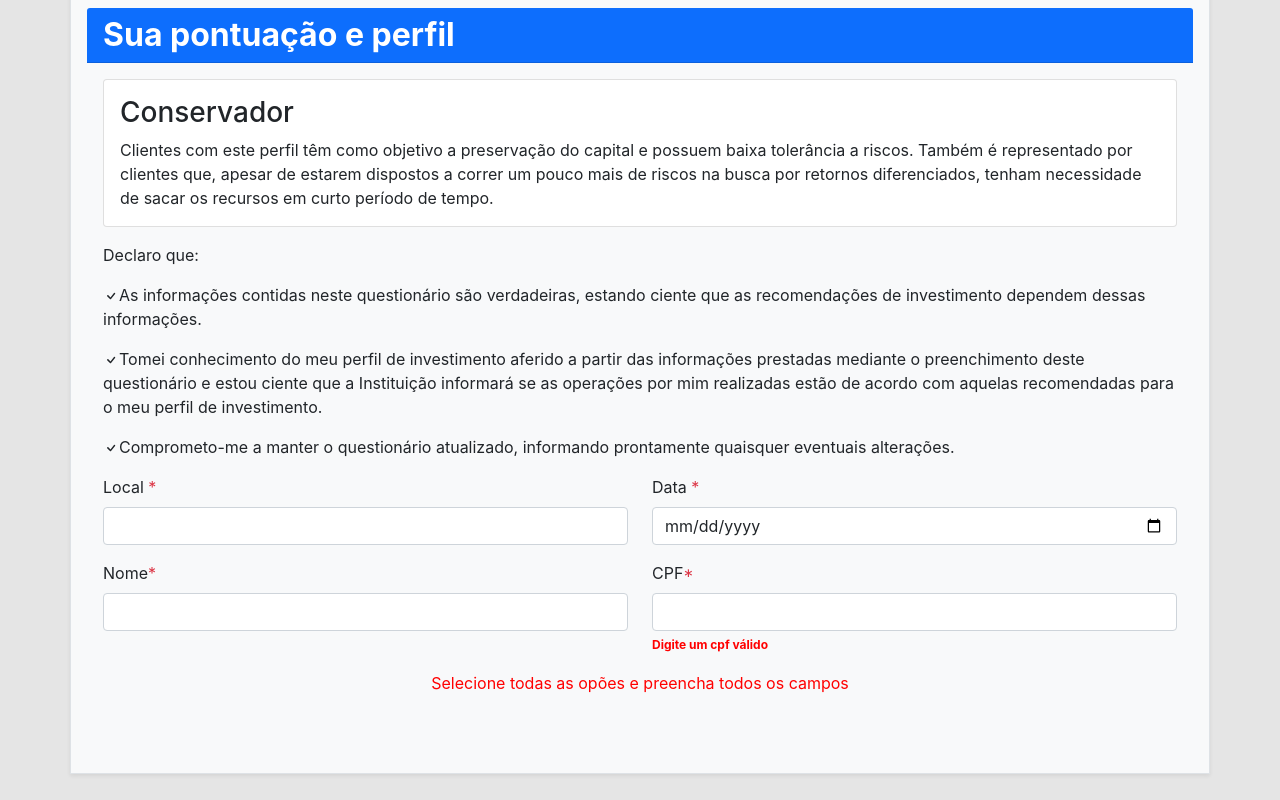
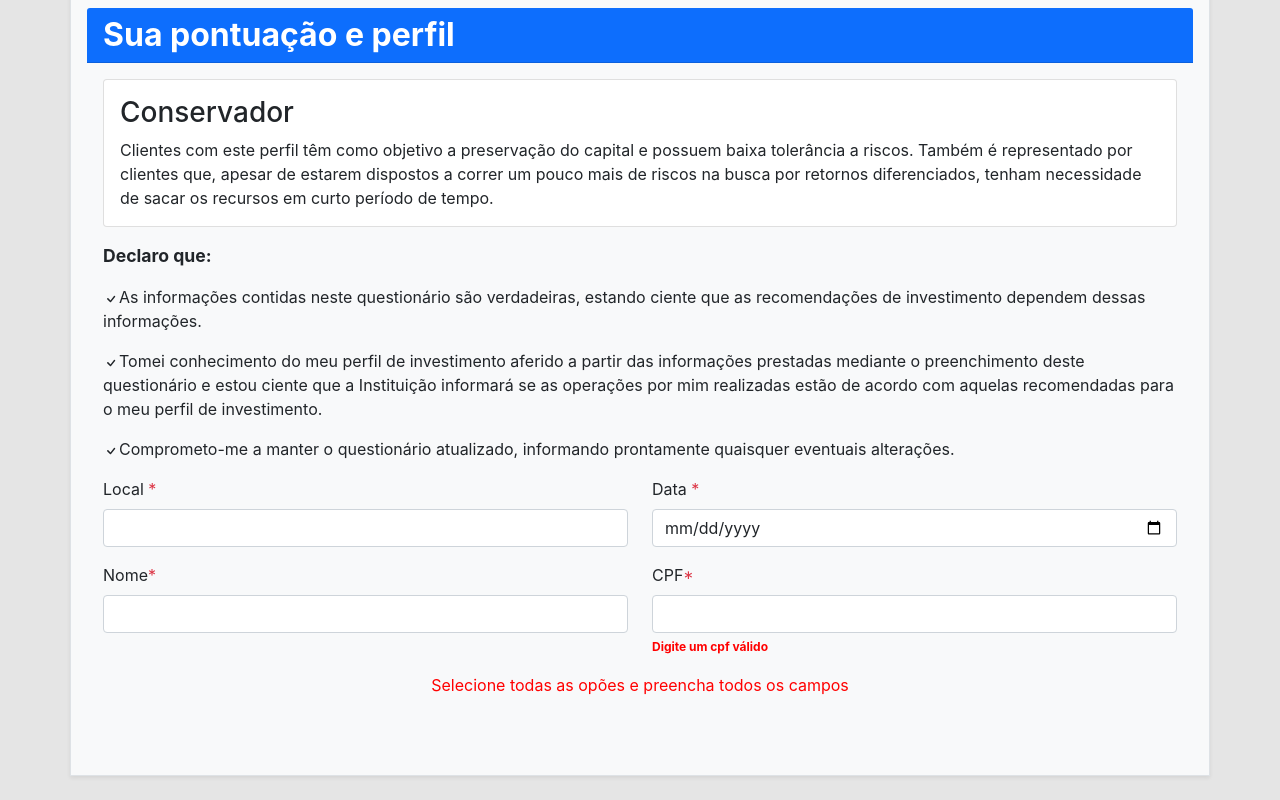
Before and after one commit to Rbrandao7/perfilinvestidor, a React (Create React App) app: page / in a window 1280 px wide. Shown: the part 1913-2713 px from the top of the page. Built offline with nearby package versions, Linux system fonts and the light colour scheme.

Commit message:
modificações realizadas

```diff
--- a/src/components/Form.js
+++ b/src/components/Form.js
@@ -271,7 +271,7 @@ const Form = () => {
                         </div>
                     </div>
                 </div>
-                <p>
+                <p className={styled.perfil_declaracao}>
                     Declaro que:
                 </p>
                 <p>
--- a/src/components/Form.module.css
+++ b/src/components/Form.module.css
@@ -12,3 +12,8 @@
     text-align: center;
     color: red;
 }
+
+.perfil_declaracao{
+    font-size: 1.1rem;
+    font-weight: bold;
+}
```
